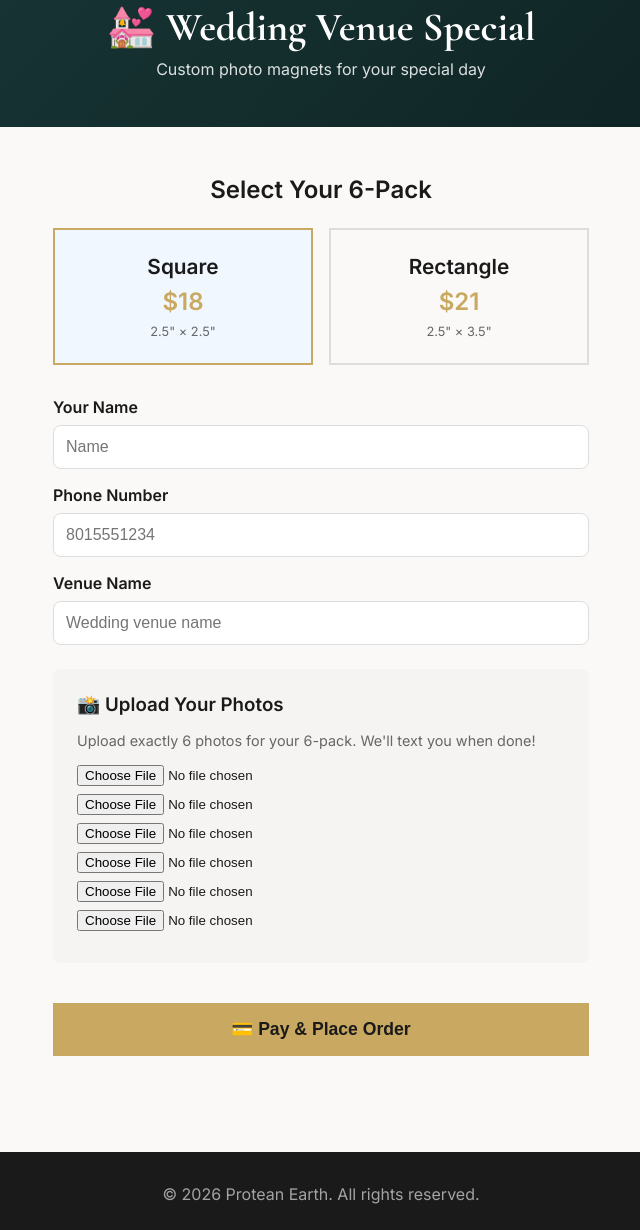
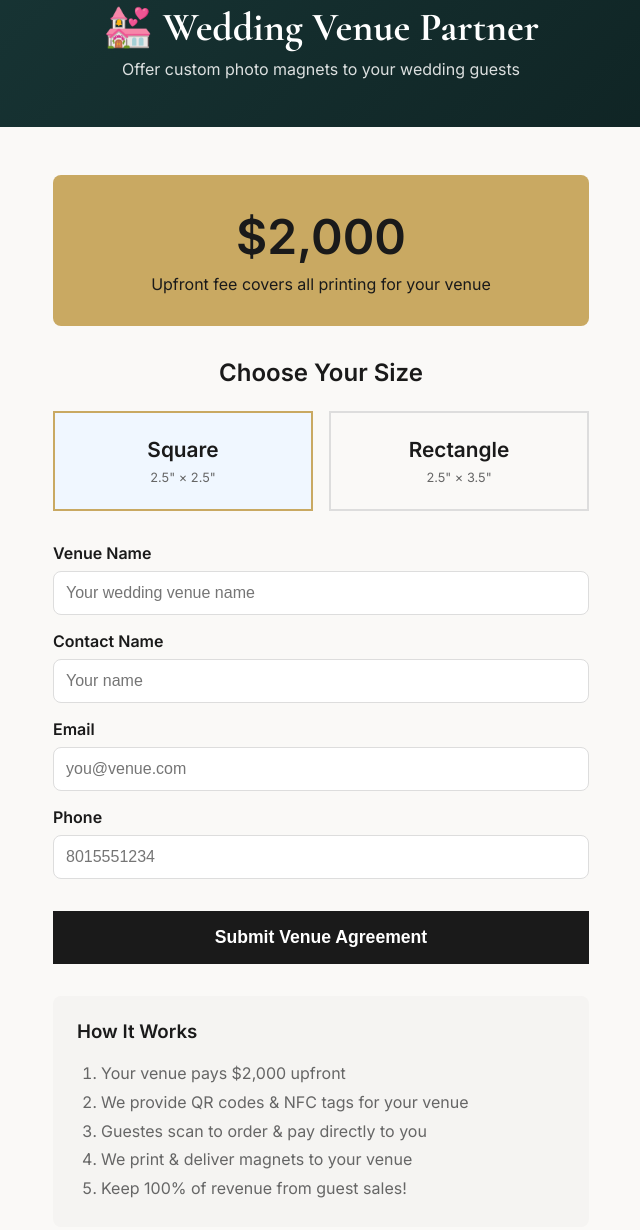
Before and after one commit to hannibalSCIPIO/protean-earth, a website: page public/wedding.html in a window 1280 px wide. Shown: the part 147-1377 px from the top of the page, without its empty margins (319-959 px from the left). Drawn offline with nearby package versions, Linux system fonts and the light colour scheme.

Commit message:
Update wedding page - 000 venue upfront fee

```diff
--- a/public/wedding.html
+++ b/public/wedding.html
@@ -26,6 +26,17 @@
 
         .container { max-width: 600px; margin: 0 auto; padding: 3rem 2rem; }
 
+        .pricing-box {
+            background: #c9a962;
+            color: #1a1a1a;
+            padding: 2rem;
+            text-align: center;
+            border-radius: 8px;
+            margin-bottom: 2rem;
+        }
+        .pricing-box .amount { font-size: 3rem; font-weight: 700; }
+        .pricing-box .desc { font-size: 1rem; margin-top: 0.5rem; }
+
         .product-select {
             display: flex;
             gap: 1rem;
@@ -42,14 +53,12 @@
         .product-option:hover { border-color: #c9a962; }
         .product-option.selected { border-color: #c9a962; background: #f0f7ff; }
         .product-option .size { font-size: 1.3rem; font-weight: 700; }
-        .product-option .price { color: #c9a962; font-size: 1.5rem; font-weight: 700; margin-top: 0.5rem; }
 
         .form-group { margin-bottom: 1rem; }
         .form-group label { display: block; font-weight: 600; margin-bottom: 0.5rem; }
         .form-group input, .form-group textarea {
             width: 100%; padding: 0.75rem; font-size: 1rem; border: 1px solid #ddd; border-radius: 8px;
         }
-        .form-group textarea { resize: vertical; min-height: 100px; }
 
         .upload-section {
             background: #f5f4f2;
@@ -58,16 +67,12 @@
             margin: 1.5rem 0;
         }
         .upload-section h3 { margin-bottom: 1rem; }
-        .file-input {
-            display: block;
-            margin-bottom: 0.5rem;
-        }
 
         .submit-btn {
             width: 100%;
             padding: 1rem;
-            background: #c9a962;
-            color: #1a1a1a;
+            background: #1a1a1a;
+            color: #fff;
             border: none;
             font-size: 1.1rem;
             font-weight: 700;
@@ -88,7 +93,7 @@
     </style>
 </head>
 <body>
-    <div class="banner">💒 Wedding Venues – Custom Photo Magnets</div>
+    <div class="banner">💒 Wedding Venues – Partner Program</div>
 
     <header>
         <a href="index.html" class="logo">PROTEAN EARTH</a>
@@ -100,63 +105,66 @@
     </header>
 
     <section class="hero">
-        <h1>💒 Wedding Venue Special</h1>
-        <p>Custom photo magnets for your special day</p>
+        <h1>💒 Wedding Venue Partner</h1>
+        <p>Offer custom photo magnets to your wedding guests</p>
     </section>
 
-    <div class="container" id="orderForm">
-        <h2 style="margin-bottom: 1.5rem; text-align: center;">Select Your 6-Pack</h2>
+    <div class="container">
+        <div class="pricing-box">
+            <div class="amount">$2,000</div>
+            <div class="desc">Upfront fee covers all printing for your venue</div>
+        </div>
+
+        <h2 style="text-align: center; margin-bottom: 1.5rem;">Choose Your Size</h2>
 
         <div class="product-select">
-            <div class="product-option selected" data-size="square" data-price="18" onclick="selectProduct(this)">
+            <div class="product-option selected" data-size="square" onclick="selectProduct(this)">
                 <div class="size">Square</div>
-                <div class="price">$18</div>
                 <div style="font-size: 0.8rem; color: #666; margin-top: 0.5rem;">2.5" × 2.5"</div>
             </div>
-            <div class="product-option" data-size="rect" data-price="21" onclick="selectProduct(this)">
+            <div class="product-option" data-size="rect" onclick="selectProduct(this)">
                 <div class="size">Rectangle</div>
-                <div class="price">$21</div>
                 <div style="font-size: 0.8rem; color: #666; margin-top: 0.5rem;">2.5" × 3.5"</div>
             </div>
         </div>
 
         <div class="form-group">
-            <label for="name">Your Name</label>
-            <input type="text" id="name" placeholder="Name" />
+            <label for="venue">Venue Name</label>
+            <input type="text" id="venue" placeholder="Your wedding venue name" />
         </div>
 
         <div class="form-group">
-            <label for="phone">Phone Number</label>
+            <label for="name">Contact Name</label>
+            <input type="text" id="name" placeholder="Your name" />
+        </div>
+
+        <div class="form-group">
+            <label for="email">Email</label>
+            <input type="email" id="email" placeholder="you@venue.com" />
+        </div>
+
+        <div class="form-group">
+            <label for="phone">Phone</label>
             <input type="tel" id="phone" placeholder="8015551234" />
         </div>
 
-        <div class="form-group">
-            <label for="venue">Venue Name</label>
-            <input type="text" id="venue" placeholder="Wedding venue name" />
+        <button class="submit-btn" onclick="submitOrder()">Submit Venue Agreement</button>
+
+        <div style="margin-top: 2rem; padding: 1.5rem; background: #f5f4f2; border-radius: 8px;">
+            <h3>How It Works</h3>
+            <ol style="padding-left: 1.5rem; color: #666; margin-top: 1rem; line-height: 1.8;">
+                <li>Your venue pays $2,000 upfront</li>
+                <li>We provide QR codes & NFC tags for your venue</li>
+                <li>Guestes scan to order & pay directly to you</li>
+                <li>We print & deliver magnets to your venue</li>
+                <li>Keep 100% of revenue from guest sales!</li>
+            </ol>
         </div>
-
-        <div class="upload-section">
-            <h3>📸 Upload Your Photos</h3>
-            <p style="font-size: 0.9rem; color: #666; margin-bottom: 1rem;">
-                Upload exactly 6 photos for your 6-pack. We'll text you when done!
-            </p>
-            <input type="file" id="photo1" accept="image/*" class="file-input">
-            <input type="file" id="photo2" accept="image/*" class="file-input">
-            <input type="file" id="photo3" accept="image/*" class="file-input">
-            <input type="file" id="photo4" accept="image/*" class="file-input">
-            <input type="file" id="photo5" accept="image/*" class="file-input">
-            <input type="file" id="photo6" accept="image/*" class="file-input">
-        </div>
-
-        <button class="submit-btn" onclick="submitOrder()">💳 Pay & Place Order</button>
     </div>
 
     <div class="container success-message" id="success">
-        <h2>🎉 Order Confirmed!</h2>
-        <p style="margin-top: 1rem;">Thank you! We'll create your custom magnets and text you when ready.</p>
-        <p style="margin-top: 1rem; font-size: 0.9rem; color: #666;">
-            Or email your photos to: photos@protean.earth
-        </p>
+        <h2>🎉 Welcome Partner!</h2>
+        <p style="margin-top: 1rem;">We'll contact you within 24 hours to set up your venue.</p>
     </div>
 
     <footer>
@@ -164,50 +172,31 @@
     </footer>
 
     <script>
-        const VENMO_USERNAME = 'sunnydandee';
-        const CASHAPP_TAG = '$proteanEARTH';
-
-        let selected = { size: 'square', price: 18 };
+        let selected = { size: 'square' };
 
         function selectProduct(el) {
             document.querySelectorAll('.product-option').forEach(o => o.classList.remove('selected'));
             el.classList.add('selected');
             selected.size = el.dataset.size;
-            selected.price = parseInt(el.dataset.price);
         }
 
         function submitOrder() {
+            const venue = document.getElementById('venue').value.trim();
             const name = document.getElementById('name').value.trim();
+            const email = document.getElementById('email').value.trim();
             const phone = document.getElementById('phone').value.trim();
-            const venue = document.getElementById('venue').value.trim();
 
-            if (!name || !phone) {
-                alert('Please enter your name and phone number');
+            if (!venue || !name || !email || !phone) {
+                alert('Please fill in all fields');
                 return;
             }
 
-            // Check if photos are selected (optional, can email later)
-            const hasPhotos = ['photo1','photo2','photo3','photo4','photo5','photo6']
-                .some(id => document.getElementById(id).files.length > 0);
-
-            const sizeName = selected.size === 'square' ? 'Square' : 'Rectangle';
-            const note = `Wedding${sizeName}6Pack`;
-
-            // Open payment
-            if (confirm('OK for Venmo, Cancel for CashApp')) {
-                window.open(`https://venmo.com/${VENMO_USERNAME}?txn=pay&amount=${selected.price}&note=${note}Ref${phone}`, '_blank');
-            } else {
-                window.open(`https://cash.app/${CASHAPP_TAG}/${selected.price}?note=${note}`, '_blank');
-            }
-
-            // Show success and instructions
-            document.getElementById('orderForm').style.display = 'none';
+            // In production, this would submit to a backend
+            // For now, show success and email us
             document.getElementById('success').style.display = 'block';
 
-            // Store order info for reference
-            localStorage.setItem('weddingOrder', JSON.stringify({
-                name, phone, venue, size: selected.size, price: selected.price
-            }));
+            // Scroll to success
+            document.getElementById('success').scrollIntoView({ behavior: 'smooth' });
         }
     </script>
 </body>
```
